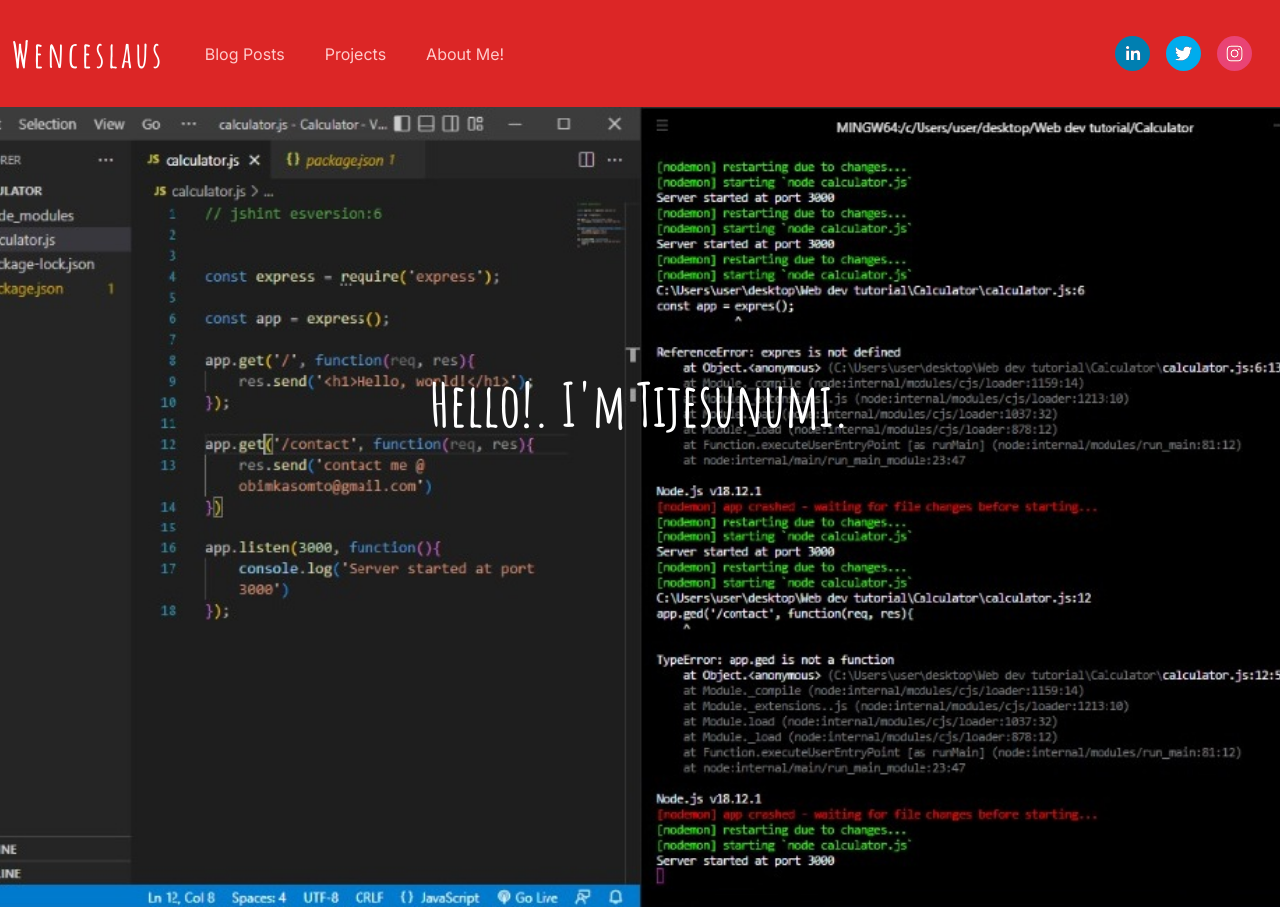
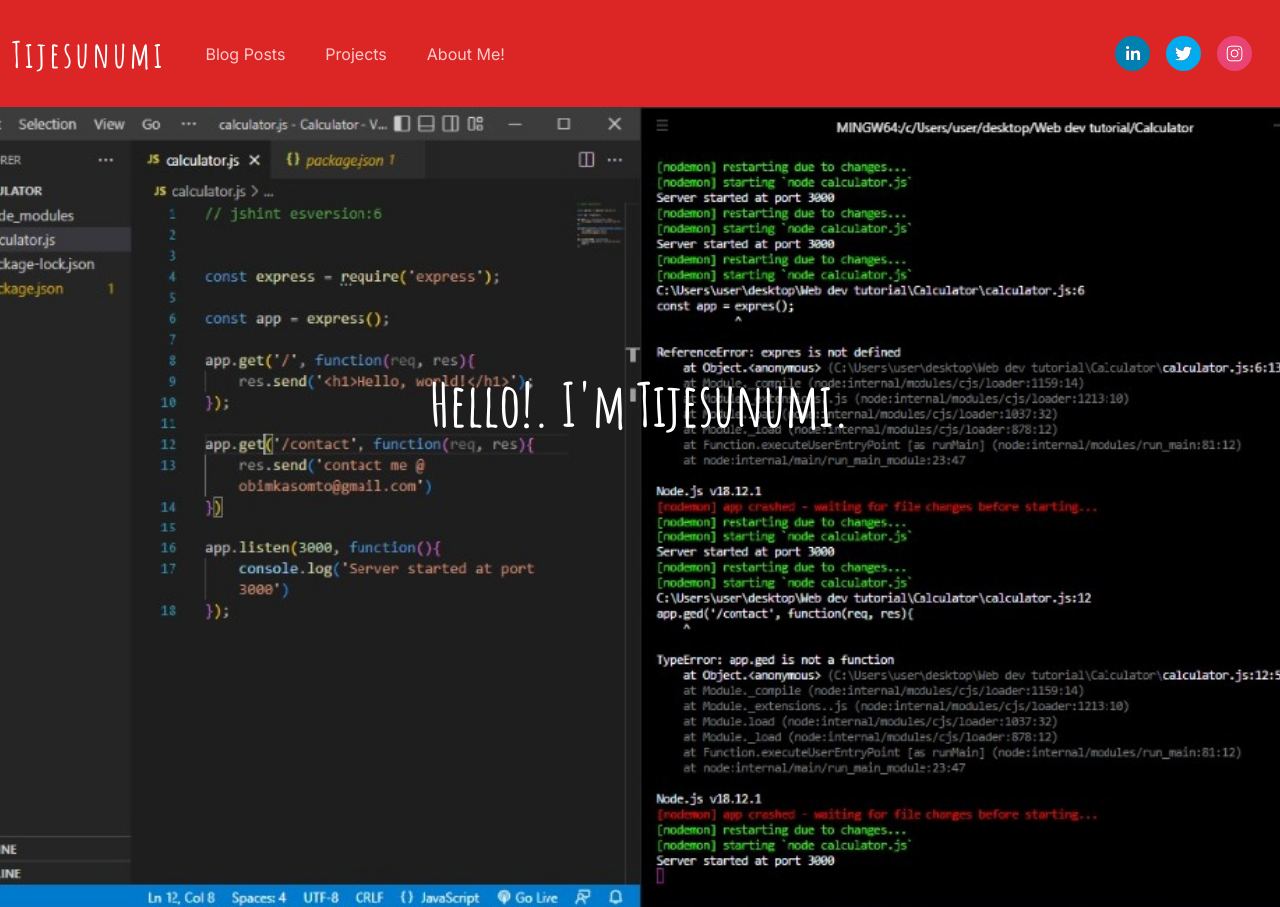
Before and after one commit to Perkins24/my-portfolio, a Next.js app: page / in a window 1280 px wide. Built offline with nearby package versions, Linux system fonts and the light colour scheme.

Commit message:
Update NavBar.tsx

```diff
--- a/app/(user)/components/NavBar.tsx
+++ b/app/(user)/components/NavBar.tsx
@@ -13,7 +13,7 @@ const NavBar = () => {
           <nav className='flex'>
             <Link href={'/'}
             className={router === "/" ? "text-white inline-flex items-center my-6 rounded-full px-1 lg:px-3 mr-4 hover:text-green-800 text-2xl lg:text-4xl font-bold cursive tracking-widest" :'inline-flex items-center py-6 px-3 mr-4 text-red-100 hover:text-green-800 text-2xl lg:text-4xl font-bold cursive tracking-widest'}>
-              Wenceslaus
+              Tijesunumi
             </Link>
             <Link href='/blog'
             className={router === "/blog" ? 'text-red-100 bg-red-700 inline-flex items-center my-6 rounded-full px-1 md:px-3 mr-2 lg:mr-4 hover:text-green-800 ':'inline-flex items-center py-3 px-1 md:px-3 mr-2 lg:mr-4 text-red-200 hover:text-green-800 '}>
```
